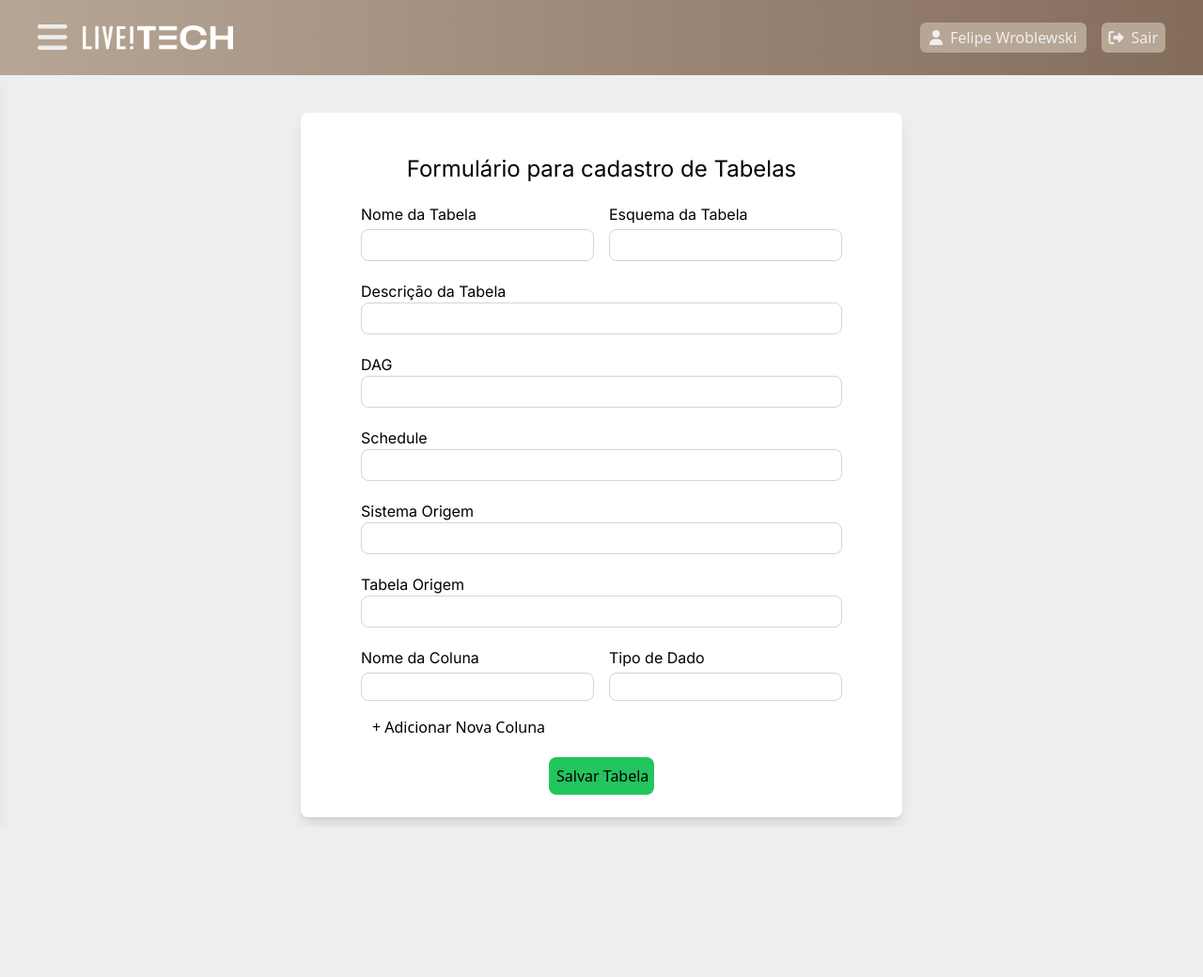
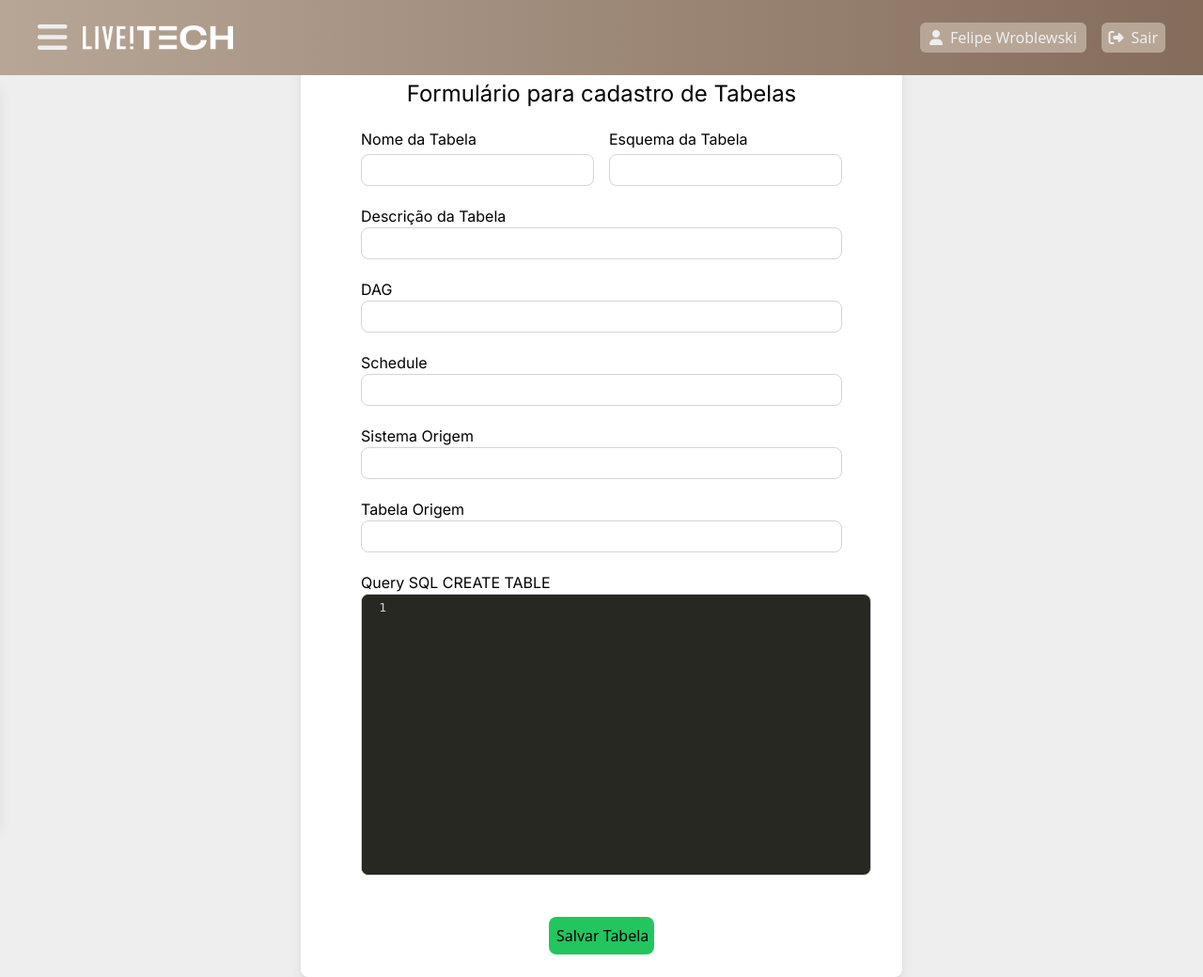
Before and after one commit to FelipeWroblewski/distribuicaoLojas, a Flask app: page /processarTabela in a window 1280 px wide. Shown: the whole page at 94% size. Before the commit the page ends 877 px from the top, so only its background shows below. Run offline with Flask 3, Linux system fonts and the light colour scheme; a user stored in the database is signed in; some libraries are stand-ins or nearby versions.

Commit message:
fazendo o filtro de esquemas, e feito campo para criar colunas com códigos sql

```diff
--- a/app/forms.py
+++ b/app/forms.py
@@ -1,6 +1,6 @@
 from flask_wtf import FlaskForm
 from app import db, bcrypt,app
-from wtforms import FieldList, FormField, StringField, SubmitField, PasswordField, FileField
+from wtforms import FieldList, FormField, StringField, SubmitField, PasswordField, FileField, TextAreaField
 from flask_wtf.file import FileField, FileAllowed
 from wtforms.validators import DataRequired, Email, Length, EqualTo, Optional, ValidationError
 
@@ -27,8 +27,8 @@ class DagForm(FlaskForm):
     schedule = StringField('Schedule', validators=[DataRequired(), Length(min=2, max=50)])
 
 class ColunasForm(FlaskForm):
-    nome_coluna = StringField('Nome da Coluna', validators=[DataRequired(), Length(min=1, max=50)])
-    tipo_dado = StringField('Tipo de Dado', validators=[DataRequired(), Length(min=1, max=50)])
+    nome_coluna = StringField('Nome da Coluna')
+    tipo_dado = StringField('Tipo de Dado')
 
 class OrigemForm(FlaskForm):
     sistema_origem = StringField('Sistema Origem', validators=[DataRequired(), Length(min=2, max=30)])
@@ -41,6 +41,7 @@ class TabelaForm(FlaskForm):
 
     dag = FormField(DagForm)
     origem = FormField(OrigemForm)
-    colunas = FieldList(FormField(ColunasForm), min_entries=1, max_entries=50)
+    create_table_sql = TextAreaField('Query SQL CREATE TABLE',
+                                     description="Cole aqui o SQL completo de CREATE TABLE.")
 
     btnSubmit = SubmitField('Salvar Tabela')
--- a/app/models.py
+++ b/app/models.py
@@ -53,8 +53,8 @@ class Tabela(db.Model):
 
 class Colunas(db.Model):
     id = db.Column(db.Integer, primary_key=True)
-    nome_coluna = db.Column(db.String, nullable=False)
-    tipo_dado = db.Column(db.String, nullable=False)
+    nome_coluna = db.Column(db.String(100), nullable=False)
+    tipo_dado = db.Column(db.String(50), nullable=False)
 
     tabela_id = db.Column(db.Integer, db.ForeignKey('tabela.id', name="fk_colunas_tabela"), nullable=False)
     tabela = db.relationship('Tabela', back_populates='colunas')
--- a/app/static/css/main.css
+++ b/app/static/css/main.css
@@ -791,6 +787,14 @@ video {
   width: 50%;
 }
 
+.w-10\/12 {
+  width: 83.333333%;
+}
+
+.w-11\/12 {
+  width: 91.666667%;
+}
+
 .w-2\/4 {
   width: 50%;
 }
--- a/app/static/script/formTabela.js
+++ b/app/static/script/formTabela.js
@@ -1,36 +1,34 @@
+ document.addEventListener("DOMContentLoaded", function() {
 
-        document.addEventListener('DOMContentLoaded', function() {
-        const container = document.getElementById('colunas-container');
-        const addButton = document.getElementById('adicionar-coluna');
-        const template = document.getElementById('coluna-template');
 
-        // Função para encontrar o maior índice existente (ex: se o último é 'colunas-2', o próximo é '3')
-        function getNextIndex() {
-            const entries = container.querySelectorAll('.coluna-entry');
-            let maxIndex = -1;
-            entries.forEach(entry => {
-                const index = parseInt(entry.dataset.index);
-                if (!isNaN(index) && index > maxIndex) {
-                    maxIndex = index;
-                }
+        var textarea = document.getElementById("create_table_sql");
+
+
+        if (textarea) {
+
+            var editor = CodeMirror.fromTextArea(textarea, {
+                mode: "text/x-sql",
+                theme: "monokai",
+                lineNumbers: true,
+                indentWithTabs: true,
+                smartIndent: true,
+                autofocus: false
             });
-            return maxIndex + 1;
+
+            var wrapper = editor.getWrapperElement();
+
+            wrapper.classList.add(
+                "border",
+                "border-gray-300",
+                "rounded-lg",
+                "shadow-md"
+            );
+
+            var form = textarea.closest('form');
+            if (form) {
+                form.addEventListener('submit', function() {
+                    editor.save();
+                });
+            }
         }
-
-        addButton.addEventListener('click', function() {
-            const nextIndex = getNextIndex();
-
-            // Clona o HTML do molde e substitui o placeholder '__ID__' pelo novo índice
-            const newEntryHTML = template.innerHTML.replace(/__ID__/g, nextIndex);
-
-            // Cria um novo elemento div para injetar o HTML
-            const newEntry = document.createElement('div');
-            newEntry.innerHTML = newEntryHTML;
-
-            // Adiciona a nova estrutura ao container principal
-            container.appendChild(newEntry.firstElementChild);
-
-            // Opcional: Focar no novo campo para usabilidade
-            document.getElementById(`colunas-${nextIndex}-nome_coluna`)?.focus();
-        });
     });
--- a/app/templates/base.html
+++ b/app/templates/base.html
@@ -7,6 +7,8 @@
     <link rel="preconnect" href="https://fonts.googleapis.com">
     <link rel="preconnect" href="https://fonts.gstatic.com" crossorigin>
     <link href="https://fonts.googleapis.com/css2?family=Inter:ital,opsz,wght@0,14..32,100..900;1,14..32,100..900&display=swap" rel="stylesheet">
+    <link rel="stylesheet" href="https://cdnjs.cloudflare.com/ajax/libs/codemirror/5.65.16/codemirror.min.css">
+    <link rel="stylesheet" href="https://cdnjs.cloudflare.com/ajax/libs/codemirror/5.65.16/theme/monokai.min.css">
     <link rel="stylesheet" href="{{ url_for('static', filename='css/main.css') }}">
 </head>
 <body class="">
@@ -14,4 +16,6 @@
 </body>
 <script src="{{ url_for('static', filename='script/navbar.js') }}"></script>
 <script src="{{ url_for('static', filename='script/formTabela.js') }}"></script>
+<script src="https://cdnjs.cloudflare.com/ajax/libs/codemirror/5.65.16/codemirror.min.js"></script>
+<script src="https://cdnjs.cloudflare.com/ajax/libs/codemirror/5.65.16/mode/sql/sql.min.js"></script>
 </html>
--- a/app/templates/formTabela.html
+++ b/app/templates/formTabela.html
@@ -3,7 +3,7 @@
 {% block content %}
 
 {% include 'navbar.html' %}
-    <div class="h-screen w-full bg-brancoCinza flex justify-center">
+    <div class="h-full w-full bg-brancoCinza flex justify-center">
         <div class=" bg-white p-6 max-h-fit rounded-lg shadow-lg w-2/4 mt-10">
 
             <h1 class="font-inter text-center text-2xl m-5">Formulário para cadastro de Tabelas</h1>
@@ -34,20 +34,22 @@
                     {{ form.origem.sistema_origem.label (class="ml-10 mt-5 font-inter") }} {{ form.origem.sistema_origem(class="border border-gray-300 bg-transparent p-1 rounded-lg w-12/12 mx-10") }}
                     {{ form.origem.tabela_origem.label (class="ml-10 mt-5 font-inter") }} {{ form.origem.tabela_origem(class="border border-gray-300 bg-transparent p-1 rounded-lg w-12/12 mx-10") }}
 
-                    <div id="colunas-container" class="grid grid-cols-2 gap-4">
-                        {% for coluna in form.colunas %}
-                            {{ coluna.csrf_token }}
-                            <div class="font-inter ml-10 mt-5">
-                                {{ coluna.nome_coluna.label (class="font-inter") }} {{ coluna.nome_coluna(class="flex w-full rounded-lg border border-gray-300 bg-transparent p-1 text-sm placeholder:text-gray-400  mt-1")  }}
-                            </div>
-                            <div class="font-inter mr-10 mt-5">
-                            {{ coluna.tipo_dado.label (class="font-inter mt-5") }} {{ coluna.tipo_dado(class="flex w-full rounded-lg border border-gray-300 bg-transparent p-1 text-sm placeholder:text-gray-400  mt-1")  }}
-                            </div>
+                    {{ form.csrf_token }}
+
+                    <div id="codemirror-wrapper" class="mb-6 ml-10 flex flex-col w-11/12">
+                        <label for="{{ form.create_table_sql.id }}" class=" mt-5 font-inter">
+                            {{ form.create_table_sql.label }}
+                        </label>
+
+                        {{ form.create_table_sql(
+                            id=form.create_table_sql.id,
+                            rows="10",
+                            class="border border-gray-300 bg-transparent p-1 rounded-lg w-10/12 mx-10"
+                        ) }}
+
+                        {% for error in form.create_table_sql.errors %}
+                            <span class="text-red-500 text-sm">{{ error }}</span>
                         {% endfor %}
-
-                        <button type="button" id="adicionar-coluna" class="bg-blue-600">
-                            + Adicionar Nova Coluna
-                        </button>
                     </div>
 
                 {{form.btnSubmit(class="bg-green-500 mt-5 w-28 mx-auto p-2 rounded-lg cursor-pointer")}}
@@ -55,20 +57,4 @@
         </div>
     </div>
 
-    <template id="coluna-template">
-        <div class="coluna-entry" data-index="__ID__">
-            <div class="font-inter ml-10 mt-5">
-                <label for="colunas-__ID__-nome_coluna" class="font-inter">Nome Coluna</label>
-                <input id="colunas-__ID__-nome_coluna" name="colunas-__ID__-nome_coluna" type="text" class="flex w-full rounded-lg border border-gray-300 bg-transparent p-1 text-sm placeholder:text-gray-400 mt-1">
-            </div>
-            <div class="font-inter mr-10 mt-5">
-                <label for="colunas-__ID__-tipo_dado" class="font-inter mt-5">Tipo de Dado</label>
-                <select id="colunas-__ID__-tipo_dado" name="colunas-__ID__-tipo_dado" class="flex w-full rounded-lg border border-gray-300 bg-transparent p-1 text-sm placeholder:text-gray-400 mt-1">
-                    <option value="string">STRING</option>
-                    <option value="integer">INTEGER</option>
-                    <option value="date">DATE</option>
-                    </select>
-            </div>
-        </div>
-    </template>
 {% endblock %}
--- a/app/templates/navbar.html
+++ b/app/templates/navbar.html
@@ -1,5 +1,5 @@
 <div class="p-0 m-0 box-border">
-        <header class="flex items-center justify-between bg-gradient-to-r from-begePrincipal to-begeForte h-20 w-full flex-row text-brancoCinza">
+        <header class="flex items-center justify-between bg-gradient-to-r from-begePrincipal to-begeForte h-20 w-full flex-row text-brancoCinza fixed">
             <div class="flex items-center gap-4 ml-10">
                 <button id="toogleSidebar">
                     <i class="fa-solid fa-bars text-4xl cursor-pointer"></i>
@@ -87,7 +87,7 @@
                             <li class="ml-2 mb-6 relative font-inter font-light
                                     before:content-[''] before:absolute before:top-1 before:left-[-20px] before:w-[20px] before:h-[20px]
                                     before:border-l-2 before:border-b-2 before:border-brancoPrincipal before:rounded-bl-[10px] before:translate-y-[-50%]">
-                            <a class="pl-5 text-lg text-brancoPrincipal" href="{{url_for('esquemaApi')}}">Api</a>
+                            <a class="pl-5 text-lg text-brancoPrincipal" href="{{url_for('esquemaApi', nome_esquema='Api')}}">Api</a>
                             </li>
                             <li class="ml-2 mb-6 relative font-inter font-light
                                     before:content-[''] before:absolute before:top-1 before:left-[-20px] before:w-[20px] before:h-[20px]
--- a/app/views.py
+++ b/app/views.py
@@ -1,5 +1,6 @@
+import traceback
 from app import app, db, socketio
-from flask import Flask, render_template, send_from_directory, url_for, request, redirect, jsonify, flash, current_app, send_file, make_response, send_from_directory
+from flask import Flask, abort, render_template, send_from_directory, url_for, request, redirect, jsonify, flash, current_app, send_file, make_response, send_from_directory
 from flask_login import login_user, logout_user, current_user, login_required
 from app.forms import LoginForm, TabelaForm, OrigemForm, ColunasForm, DagForm
 from app.models import User, Tabela, Dag, Colunas, Origem
@@ -10,6 +11,8 @@ from sqlalchemy.orm import joinedload
 from sqlalchemy import desc
 from werkzeug.utils import secure_filename
 import os
+import re
+import sys
 import base64
 import pandas as pd
 import uuid
@@ -78,10 +81,12 @@ def home():
 #############################################
 
 # ESTOQUE DE PRODUTOS
-@app.route('/esquemaApi/')
+@app.route('/esquemaApi/<string:nome_esquema>', methods=['GET'])
 @login_required
-def esquemaApi():
-    return render_template('Esquemas/esquemaApi.html', tabelas=Tabela.query.options())
+def esquemaApi(nome_esquema):
+    tabelas_do_esquema = get_tabelas_por_esquema(nome_esquema)
+
+    return render_template('Esquemas/esquemaApi.html', esquema_atual=nome_esquema, tabelas=tabelas_do_esquema)
 
 #############################################
 ######## PAGE ESQUEMA COMERCIAL ###############
@@ -208,77 +213,160 @@ def distribuicao():
 @app.route('/processarTabela', methods=['GET', 'POST'])
 @login_required
 def processarTabela():
+    print(">>> ENTROU NO ENDPOINT /processarTabela")
     form = TabelaForm()
 
+    print("Tipo de requisição:", request.method)
+    if request.method == 'POST':
+        print("Formulário submetido via POST.")
+    else:
+        print("Requisição GET recebida.")
+
     if form.validate_on_submit():
-
-        try: # << ADICIONE O BLOCO TRY
-            # Criar DAG e Origem
-            dag = Dag(
-                dag=form.dag.dag.data,
-                schedule=form.dag.schedule.data
-            )
-            origem = Origem(
-                sistema_origem=form.origem.sistema_origem.data,
-                tabela_origem=form.origem.tabela_origem.data
-            )
-
-            db.session.add(dag)
-            db.session.add(origem)
-            db.session.flush()  # gera IDs
-
-            # Criar Tabela
-            tabela = Tabela(
-                nome_tabela=form.nome_tabela.data,
-                descricao_tabela=form.descricao_tabela.data,
-                esquema=form.esquema.data,
-                dag=dag, # Estes objetos já estão na sessão (flush)
-                origem=origem # Eles serão referenciados corretamente
-            )
-            db.session.add(tabela)
-            db.session.flush() # Para gerar o ID da Tabela antes de usar nas Colunas
-
-            # Criar colunas da tabela (FieldList)
-            for coluna_form in form.colunas.entries:
-                coluna = Colunas(
-                    nome_coluna=coluna_form.form.nome_coluna.data,
-                    tipo_dado=coluna_form.form.tipo_dado.data,
-                    tabela=tabela # Objeto Tabela que agora tem um ID
-                )
-                db.session.add(coluna)
-
-            db.session.commit() # << VERIFIQUE SE ESTE PONTO É ALCANÇADO
-
-            flash("Tabela criada com sucesso!", "success")
-            return redirect(url_for('processarTabela'))
-
-        except Exception as e: # << ADICIONE O TRATAMENTO DE ERROS
-            db.session.rollback() # É CRUCIAL FAZER O ROLLBACK EM CASO DE ERRO
-            print(f">>> ERRO ao salvar no banco: {e}")
-            flash(f"Ocorreu um erro ao criar a tabela. Detalhes: {e}", "danger")
-            # Voltar ao formulário com os dados
-            return render_template('formTabela.html', form=form, tabelas=tabelas)
+        print("Formulário validado com sucesso.")
     else:
-        # Este loop irá iterar sobre os erros de todos os campos
-        for field, errors in form.errors.items():
-            # ATENÇÃO: Os campos FormField e FieldList podem ter erros aninhados
-            print(f"Campo principal: '{field}'")
-            for error in errors:
-                print(f"   -> Erro: {error}")
+        print("Erros de validação:", form.errors)
 
     try:
+        from sqlalchemy.orm import joinedload
+
         tabelas = Tabela.query.options(
             joinedload(Tabela.dag),
             joinedload(Tabela.origem)
         ).all()
     except Exception as e:
-        print(f">>> ERRO ao buscar tabelas: {e}")
+        # MUDANÇA CRÍTICA: Usando o logger do Flask com exc_info=True
+        app.logger.error(">>> ERRO CRÍTICO DURANTE A BUSCA DE TABELAS (GET/LOAD)")
+        # Este comando irá imprimir a pilha de chamadas completa (traceback)
+        app.logger.error("Rastreamento Completo da Exceção:", exc_info=True)
+
         tabelas = []
 
+    if form.validate_on_submit():
+        # DIAGNOSTICO 1: O FORMULÁRIO FOI SUBMETIDO E PASSOU NA VALIDAÇÃO?
+        print("DIAGNOSTICO 1: Form submetido e validado com sucesso. Prosseguindo...")
+
+        nome_esquema = form.esquema.data
+        sql_query = form.create_table_sql.data
+
+        # DIAGNOSTICO 2: VERIFICAR SE A QUERY NÃO ESTÁ VAZIA
+        if not sql_query or not nome_esquema:
+            flash("O campo SQL ou Esquema está vazio.", "danger")
+            return render_template('formTabela.html', form=form, tabelas=tabelas)
+
+        try:
+            colunas_analisadas = parse_create_table_sql(sql_query)
+        except Exception as e:
+            # DIAGNOSTICO 3: O PARSER FALHOU?
+            print(f">>> DIAGNOSTICO 3: ERRO CRÍTICO NO PARSER SQL: {e}")
+            flash(f"Falha na análise da query SQL. Erro: {e}", "danger")
+            return render_template('formTabela.html', form=form, tabelas=tabelas)
+
+        # DIAGNOSTICO 4: QUANTAS COLUNAS FORAM ANALISADAS?
+        print(f"DIAGNOSTICO 4: {len(colunas_analisadas)} colunas analisadas com sucesso.")
+
+        try:
+            # ... (código para criar Dag, Origem, Tabela, Colunas) ...
+
+            # DIAGNOSTICO 5: CHEGOU NO COMMIT?
+            print("DIAGNOSTICO 5: Tentando db.session.commit()...")
+
+            db.session.commit()
+
+            # DIAGNOSTICO 6: COMMIT SUCESSO?
+            print("DIAGNOSTICO 6: SUCESSO! Dados salvos.")
+
+            flash("Tabela criada com sucesso!", "success")
+            return redirect(url_for('esquemaApi', nome_esquema=nome_esquema))
+
+        except Exception as e:
+            db.session.rollback()
+            # DIAGNOSTICO 7: ERRO NO COMMIT. ONDE ESTÁ A EXCEÇÃO?
+            print("=================================================================")
+            print(f">>> DIAGNOSTICO 7: ERRO AO SALVAR NO BANCO (COMMIT FAILED): {e}")
+            print("=================================================================")
+
+            flash(f"Ocorreu um erro de banco de dados. Verifique o console. Detalhes: {e}", "danger")
+            return render_template('formTabela.html', form=form, tabelas=tabelas)
+
+    else:
+        # DIAGNOSTICO 8: O FORMULÁRIO NÃO PASSOU NA VALIDAÇÃO (GET ou POST falhou a validação)
+        print("DIAGNOSTICO 8: Requisição GET ou validação do formulário falhou.")
+        # Se você está vendo este print no POST, olhe os erros de validação no seu console:
+        for field, errors in form.errors.items():
+             print(f"Erro de validação no campo '{field}': {errors}")
 
     return render_template('formTabela.html', form=form, tabelas=tabelas)
 
+##################################################
+#### FUNÇÃO PARA CRIAR DADOS DA TABELA COLUNAS####
+##################################################
 
+import re
+
+def parse_create_table_sql(sql_query):
+
+    sql_query = re.sub(r'--.*', '', sql_query)
+    sql_query = re.sub(r'/\*.*?\*/', '', sql_query, flags=re.DOTALL)
+
+    # Normaliza espaços
+    sql_query = re.sub(r'\s+', ' ', sql_query).strip()
+
+    match = re.search(r'\((.*)\)', sql_query, re.IGNORECASE | re.DOTALL)
+
+    if not match:
+
+        return []
+
+    table_body = match.group(1).strip()
+
+    column_definitions = table_body.split(',')
+
+    columns = []
+
+    for definition in column_definitions:
+
+        clean_def = definition.strip()
+        if not clean_def:
+            continue
+
+
+        match_col = re.match(r'^\s*"?([a-zA-Z_][a-zA-Z0-9_]*)"?\s+(.+)$', clean_def, re.IGNORECASE | re.DOTALL)
+
+        if match_col:
+            col_name = match_col.group(1)
+            type_and_constraints = match_col.group(2).strip()
+
+
+            columns.append({
+                'nome': col_name,
+                'tipo': type_and_constraints
+            })
+        else:
+
+            if 'primary key' in clean_def.lower() or 'foreign key' in clean_def.lower() or 'constraint' in clean_def.lower():
+                continue
+
+
+            print(f"Aviso: Não foi possível analisar a definição de coluna: {clean_def}")
+
+
+    return columns
+
+##################################################
+#### FUNÇÃO PARA VISUALIZAR DADOS DA TABELA#######
+##################################################
+
+def get_tabelas_por_esquema(nome_esquema):
+
+    from sqlalchemy.orm import joinedload
+
+    tabelas = Tabela.query.options(
+        joinedload(Tabela.dag),
+        joinedload(Tabela.origem)
+    ).filter_by(esquema=nome_esquema).all()
+
+    return tabelas
 
 ################################################
 ######## FUNÇÃO PARA PUXAR ARQUIVO CSV##########
```
Also changed, not shown: other parts of app/static/css/main.css (+12 -35 lines), app/templates/Esquemas/esquemaApi.html (+5 -5 lines), instance/database.db.
